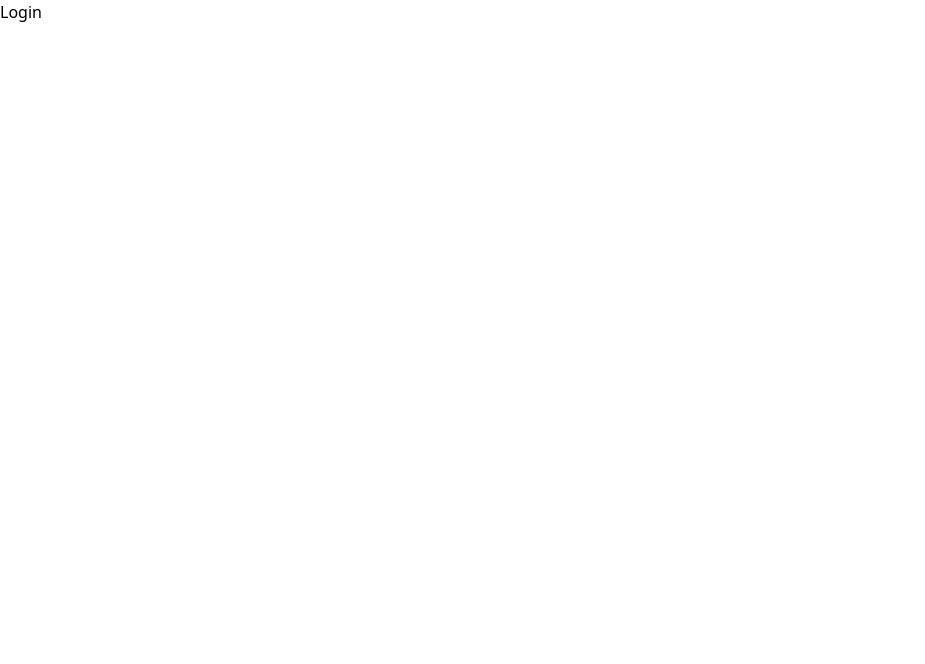
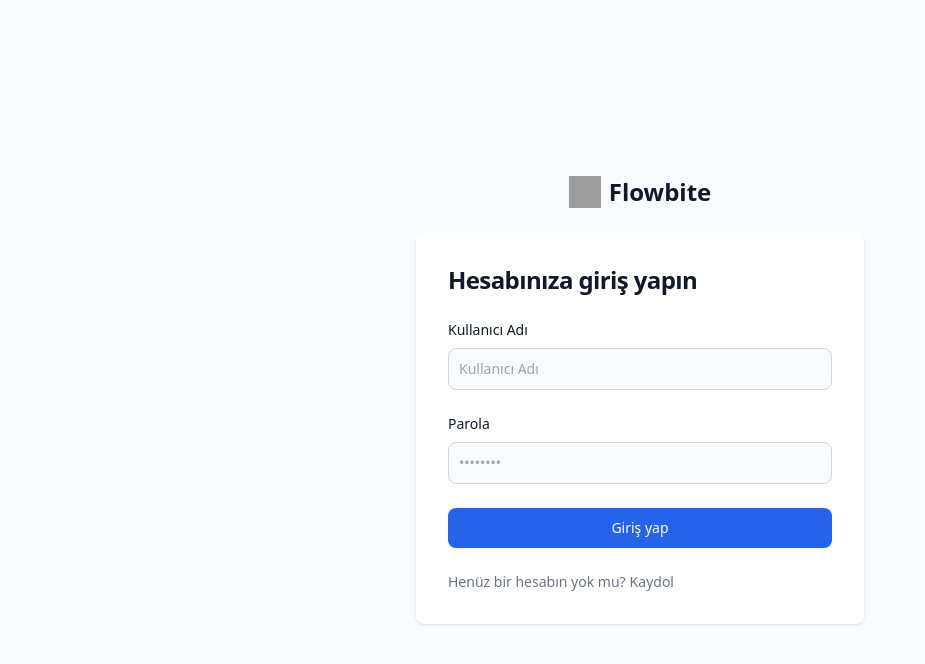
Before and after one commit to qulad/my-callender-frontend, a React (Create React App) app: page /login in a window 1280 px wide. Shown: the top 664 px of the page, without its empty margins (0-925 px from the left). Built offline with nearby package versions, Linux system fonts and the light colour scheme; grey boxes are pictures that could not be loaded.

Commit message:
login register added

```diff
--- a/src/pages/auth/login/index.js
+++ b/src/pages/auth/login/index.js
@@ -1,7 +1,78 @@
 import React from "react";
+import PathConstants from "routes/PathConstant";
 
 const Login = () => {
-  return <div>Login</div>;
+  return (
+    <section className="bg-gray-50 dark:bg-gray-900">
+      <div className="flex flex-col items-center justify-center px-6 py-8 mx-auto md:h-screen lg:py-0">
+        <div className="flex items-center mb-6 text-2xl font-semibold text-gray-900 dark:text-white">
+          <img
+            className="w-8 h-8 mr-2"
+            src="https://flowbite.s3.amazonaws.com/blocks/marketing-ui/logo.svg"
+            alt="logo"
+          />
+          Flowbite
+        </div>
+        <div className="w-full bg-white rounded-lg shadow dark:border md:mt-0 sm:max-w-md xl:p-0 dark:bg-gray-800 dark:border-gray-700">
+          <div className="p-6 space-y-4 md:space-y-6 sm:p-8">
+            <h1 className="text-xl font-bold leading-tight tracking-tight text-gray-900 md:text-2xl dark:text-white">
+              Hesabınıza giriş yapın
+            </h1>
+            <form className="space-y-4 md:space-y-6">
+              <div>
+                <label
+                  htmlFor="email"
+                  className="block mb-2 text-sm font-medium text-gray-900 dark:text-white"
+                >
+                  Kullanıcı Adı
+                </label>
+                <input
+                  type="email"
+                  name="email"
+                  id="email"
+                  className="bg-gray-50 border border-gray-300 text-gray-900 sm:text-sm rounded-lg focus:ring-primary-600 focus:border-primary-600 block w-full p-2.5 dark:bg-gray-700 dark:border-gray-600 dark:placeholder-gray-400 dark:text-white dark:focus:ring-blue-500 dark:focus:border-blue-500"
+                  placeholder="Kullanıcı Adı"
+                  required=""
+                />
+              </div>
+              <div>
+                <label
+                  htmlFor="password"
+                  className="block mb-2 text-sm font-medium text-gray-900 dark:text-white"
+                >
+                  Parola
+                </label>
+                <input
+                  type="password"
+                  name="password"
+                  id="password"
+                  placeholder="••••••••"
+                  className="bg-gray-50 border border-gray-300 text-gray-900 sm:text-sm rounded-lg focus:ring-primary-600 focus:border-primary-600 block w-full p-2.5 dark:bg-gray-700 dark:border-gray-600 dark:placeholder-gray-400 dark:text-white dark:focus:ring-blue-500 dark:focus:border-blue-500"
+                  required=""
+                />
+              </div>
+
+              <button
+                type="submit"
+                className="w-full text-white bg-blue-600 hover:bg-blue-700 focus:ring-4 focus:outline-none focus:ring-primary-300 font-medium rounded-lg text-sm px-5 py-2.5 text-center dark:bg-primary-600 dark:hover:bg-primary-700 dark:focus:ring-primary-800"
+              >
+                Giriş yap
+              </button>
+              <p className="text-sm font-light text-gray-500 dark:text-gray-400">
+                Henüz bir hesabın yok mu?
+                <a
+                  href={PathConstants.REGISTER}
+                  className="font-medium ml-1 text-primary-600 hover:underline dark:text-primary-500"
+                >
+                  Kaydol
+                </a>
+              </p>
+            </form>
+          </div>
+        </div>
+      </div>
+    </section>
+  );
 };
 
 export default Login;
--- a/src/pages/auth/register/index.js
+++ b/src/pages/auth/register/index.js
@@ -1,7 +1,122 @@
 import React from "react";
+import PathConstants from "routes/PathConstant";
 
 const Register = () => {
-  return <div>Register</div>;
+  return (
+    <section className="bg-gray-50 dark:bg-gray-900">
+      <div className="flex flex-col items-center justify-center px-6 py-8 mx-auto md:h-screen lg:py-0">
+        <div className="flex items-center mb-6 text-2xl font-semibold text-gray-900 dark:text-white">
+          <img
+            className="w-8 h-8 mr-2"
+            src="https://flowbite.s3.amazonaws.com/blocks/marketing-ui/logo.svg"
+            alt="logo"
+          />
+          Flowbite
+        </div>
+
+        <div className="w-full bg-white rounded-lg shadow dark:border md:mt-0 sm:max-w-md xl:p-0 dark:bg-gray-800 dark:border-gray-700">
+          <div className="p-6 space-y-4 md:space-y-6 sm:p-8">
+            <h1 className="text-xl font-bold leading-tight tracking-tight text-gray-900 md:text-2xl dark:text-white">
+              Hesap oluşturun
+            </h1>
+            <form className="space-y-4 md:space-y-6">
+              <div className="flex  justify-center">
+                <div>
+                  <label
+                    for="files"
+                    className="p-2 text-center border border-gray-200 rounded-md cursor-pointer"
+                  >
+                    Profil fotoğrafı yükle
+                  </label>
+                  <input id="files" className="hidden" type="file" />
+                </div>
+              </div>
+              <div>
+                <label
+                  htmlFor="email"
+                  className="block mb-2 text-sm font-medium text-gray-900 dark:text-white"
+                >
+                  Kullanıcı Adı
+                </label>
+                <input
+                  type="email"
+                  name="userName"
+                  id="email"
+                  className="bg-gray-50 border border-gray-300 text-gray-900 sm:text-sm rounded-lg focus:ring-primary-600 focus:border-primary-600 block w-full p-2.5 dark:bg-gray-700 dark:border-gray-600 dark:placeholder-gray-400 dark:text-white dark:focus:ring-blue-500 dark:focus:border-blue-500"
+                  placeholder="Kullanıcı Adı"
+                  required=""
+                />
+              </div>
+              <div>
+                <label
+                  htmlFor="email"
+                  className="block mb-2 text-sm font-medium text-gray-900 dark:text-white"
+                >
+                  Kullanıcı Soyadı
+                </label>
+                <input
+                  type="email"
+                  name="userSurname"
+                  id="email"
+                  className="bg-gray-50 border border-gray-300 text-gray-900 sm:text-sm rounded-lg focus:ring-primary-600 focus:border-primary-600 block w-full p-2.5 dark:bg-gray-700 dark:border-gray-600 dark:placeholder-gray-400 dark:text-white dark:focus:ring-blue-500 dark:focus:border-blue-500"
+                  placeholder="Kullanıcı Soyadı"
+                  required=""
+                />
+              </div>
+              <div>
+                <label
+                  htmlFor="email"
+                  className="block mb-2 text-sm font-medium text-gray-900 dark:text-white"
+                >
+                  Kullanıcı Email
+                </label>
+                <input
+                  type="email"
+                  name="email"
+                  id="email"
+                  className="bg-gray-50 border border-gray-300 text-gray-900 sm:text-sm rounded-lg focus:ring-primary-600 focus:border-primary-600 block w-full p-2.5 dark:bg-gray-700 dark:border-gray-600 dark:placeholder-gray-400 dark:text-white dark:focus:ring-blue-500 dark:focus:border-blue-500"
+                  placeholder="Kullanıcı Email"
+                  required=""
+                />
+              </div>
+              <div>
+                <label
+                  htmlFor="password"
+                  className="block mb-2 text-sm font-medium text-gray-900 dark:text-white"
+                >
+                  Parola
+                </label>
+                <input
+                  type="password"
+                  name="password"
+                  id="password"
+                  placeholder="••••••••"
+                  className="bg-gray-50 border border-gray-300 text-gray-900 sm:text-sm rounded-lg focus:ring-primary-600 focus:border-primary-600 block w-full p-2.5 dark:bg-gray-700 dark:border-gray-600 dark:placeholder-gray-400 dark:text-white dark:focus:ring-blue-500 dark:focus:border-blue-500"
+                  required=""
+                />
+              </div>
+
+              <button
+                type="submit"
+                className="w-full text-white bg-blue-600 hover:bg-blue-700 focus:ring-4 focus:outline-none focus:ring-primary-300 font-medium rounded-lg text-sm px-5 py-2.5 text-center dark:bg-primary-600 dark:hover:bg-primary-700 dark:focus:ring-primary-800"
+              >
+                Kaydol
+              </button>
+              <p className="text-sm font-light text-gray-500 dark:text-gray-400">
+                hesabın var mı?
+                <a
+                  href={PathConstants.LOGIN}
+                  className="font-medium ml-1 text-primary-600 hover:underline dark:text-primary-500"
+                >
+                  Giriş yap
+                </a>
+              </p>
+            </form>
+          </div>
+        </div>
+      </div>
+    </section>
+  );
 };
 
 export default Register;
```
